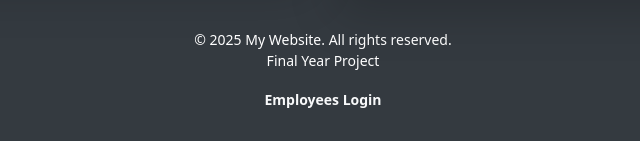
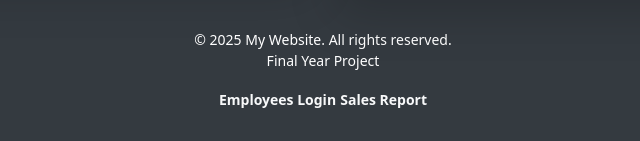
Before and after one commit to ayanmalik04/E-Commerce_Shopway, a Django app: template ecm/accounts/templates/home.html in a window 1280 px wide. Shown: the part 1306-1447 px from the top of the page, without its empty margins (317-957 px from the left). Run offline with Django 3.2, Linux system fonts and the light colour scheme; the template is opened without the code that fills it, so the values that code supplies are empty; some libraries are stand-ins or nearby versions.

Commit message:
Update footer.html

```diff
--- a/ecm/accounts/templates/footer.html
+++ b/ecm/accounts/templates/footer.html
@@ -56,6 +56,7 @@
             <p class="footer-text mb-0">&copy; 2025 My Website. All rights reserved.</p>
             <p class="footer-text">Final Year Project</p>
             <a href="{% url 'delivery_login' %}" class="footer-text">Employees Login</a>
+            <a href="{% url 'sales_report' %}" class="footer-text">Sales Report</a>
         </div>
     </footer>
 
```
